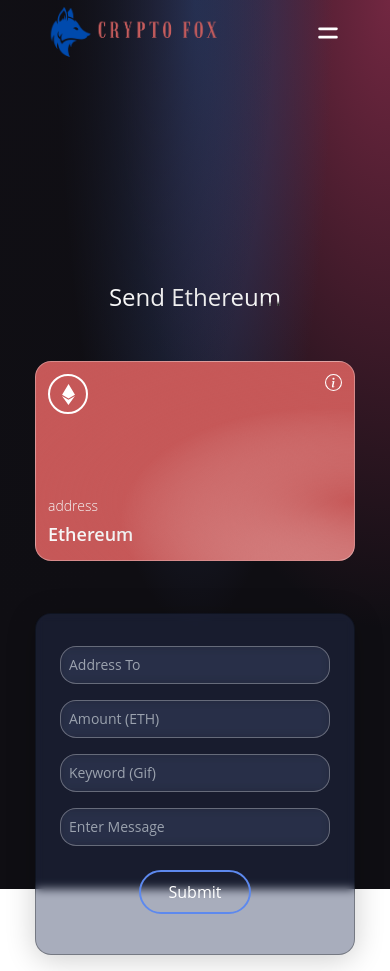
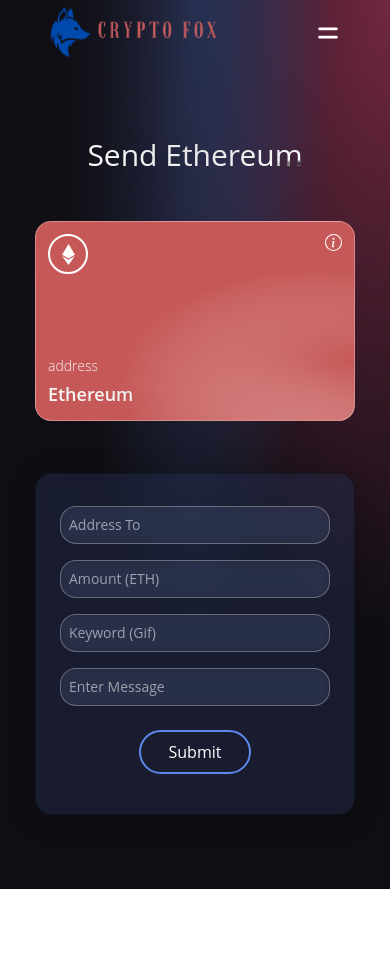
Before and after one commit to emkling/blockchain-application, a React (Create React App) app: page / in a window 390 px wide. After the commit the page ends 889 px from the top, so only its background shows below. Built offline with nearby package versions, Linux system fonts and the light colour scheme.

Commit message:
Added solidity transaction and constants address

```diff
--- a/src/components/Welcome.jsx
+++ b/src/components/Welcome.jsx
@@ -24,12 +24,12 @@
   return (
     <div className='h-screen w-full flex flex-col'>
       <div className='w-full justify-center flex p-2'>
-        <h1 className='text-2xl sm:text-6xl mt-56 text-[#c85d5d] text-gradient py-1'>Send Ethereum</h1>
+        <h1 className='text-3xl sm:text-6xl mt-20 sm:mt-56 text-[#c85d5d] text-gradient py-1'>Send Ethereum</h1>
       </div>
 
 
       <div className='flex justify-center py-4'>
-      <div className=' p-3 rounded-xl h-[200px] w-80  my-5 eth-card white-glassmorphism'>
+      <div className=' p-3 rounded-xl h-[200px] w-80  my-5 eth-card white-glassmorphism '>
       <div className="flex justify-between flex-col w-full h-full">
               <div className="flex justify-between items-start">
                 <div className="w-10 h-10 rounded-full border-2 border-white flex justify-center items-center">
```
